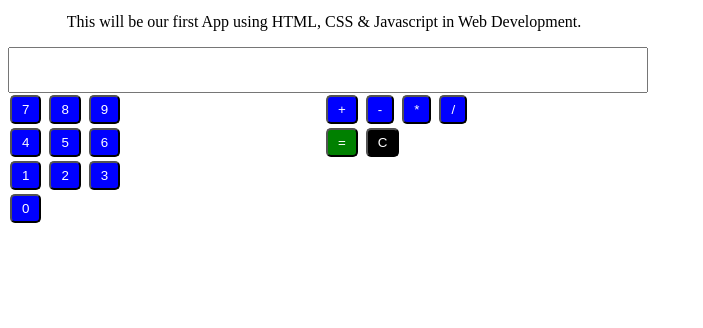
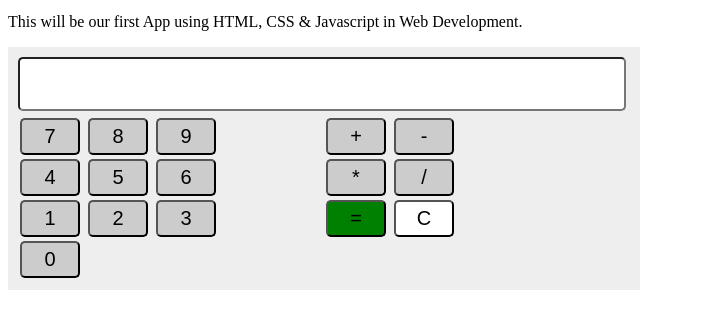
Before and after one commit to gmusebe/Web-Development-for-GIS-Mapping, a website: page index.html in a window 1280 px wide. Shown: the part 48-376 px from the top of the page, without its empty margins (0-703 px from the left). Drawn offline with Linux system fonts and the light colour scheme.

Commit message:
CSS exercise

```diff
--- a/index.html
+++ b/index.html
@@ -9,11 +9,14 @@
   </head>
   <body>
     <div class="parent_container">
-      <h1 class="heading">DataCodes Calculator</h1>
+      <h1 class="heading">
+        DataCodes Calculator
+      </h1>
       <p class="main-text">
         This will be our first App using HTML, CSS & Javascript in Web
         Development.
       </p>
+      <div class="calculator_container">
         <div>
           <input id="text_input" type="text" />
         </div>
@@ -42,6 +45,8 @@
             <div>
               <button>+</button>
               <button>-</button>
+            </div>
+            <div>
               <button>*</button>
               <button>/</button>
             </div>
@@ -52,5 +57,6 @@
           </div>
         </div>
       </div>
+    </div>
   </body>
 </html>
--- a/styles.css
+++ b/styles.css
@@ -1,42 +1,57 @@
+/* General styles */
+body {
+  font-family: serif;
+}
 .heading {
   margin: 0;
 }
+.main-text {
+  /* css text alignment */
+  text-align: left;
+}
 
+/* input styles */
+#text_input {
+  width: 97%;
+  height: 40px;
+  border-radius: 5px;
+  padding: 5px;
+  text-align: right;
+}
 
+/* Calculator layout */
+.main_grid {
+  margin-top: 5px;
+  display: grid;
+  grid-template-columns: 1fr 1fr;
+}
+.calculator_container {
+  background-color: #eeeeee;
+  padding: 10px;
+}
+
+/* Calculator button styles */
 button {
-  background: blue;
+  background: #cccccc;
   /* hex codes */
-  color: #ffff;
+  color: black;
   padding: 5px 10px;
   margin: 2px;
   border-radius: 5px;
+  font-size: 20px;
+  width: 60px;
 }
-
 /* class */
 .equals_button {
   background: green;
 }
-
 /* id */
-#c_id_button{
- background: black;
+#c_id_button {
+ background: #ffffff;
 }
-
-.main-text {
-  /* css text alignment */
-  text-align: center;
+.operator_button button {
+  background: orange;
 }
-
-#text_input {
-  width: 100%;
-  height: 40px;
-}
-
 .parent_container {
   width: 50%;
 }
-
-.main_grid {
-  display: grid;
-  grid-template-columns: 1fr 1fr;
-}
```
Lines whose indentation alone changed are shown as unchanged.
